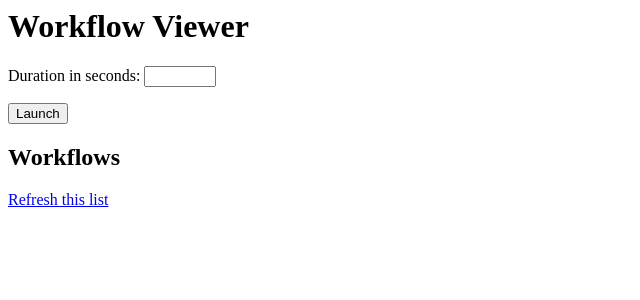
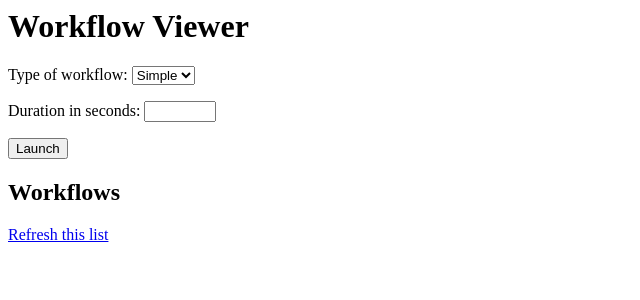
Before and after one commit to cpressey/cyclemill, a Django app: page / in a window 1280 px wide. Shown: the top 300 px of the page, without its empty margins (0-640 px from the left). Run offline with Django 3.2, Linux system fonts and the light colour scheme; data that the repository does not hold is empty; parts of the project's set-up code (start-up, migrations or seed data) failed here and were passed over.

Commit message:
Demonstrate both simple single-task and chain-of-tasks workflows.

```diff
--- a/webapp/workflow/forms.py
+++ b/webapp/workflow/forms.py
@@ -1,5 +1,9 @@
 from django import forms
 
 
-class LaunchTaskForm(forms.Form):
+class LaunchWorkflowForm(forms.Form):
+    type = forms.ChoiceField(label='Type of workflow', choices=[
+        ('simple', 'Simple'),
+        ('chain', 'Chain'),
+    ])
     duration = forms.IntegerField(label='Duration in seconds', max_value=3600, min_value=0)
--- a/webapp/workflow/templates/home.html
+++ b/webapp/workflow/templates/home.html
@@ -11,6 +11,7 @@
   </form>
 
   <h2>Workflows</h2>
+  <a href=".">Refresh this list</a>
   <ul>
     {% for workflow in workflows %}
       <li>
@@ -33,6 +34,4 @@
     {% endfor %}
   </ul>
 
-  <a href=".">Refresh this list</a>
-
 {% endblock content %}
--- a/webapp/workflow/views.py
+++ b/webapp/workflow/views.py
@@ -3,27 +3,35 @@ from django.http import HttpResponseRedirect, HttpResponseBadRequest
 from django.shortcuts import render
 from django.views.decorators.http import require_POST
 
-from workflow.forms import LaunchTaskForm
+from workflow.forms import LaunchWorkflowForm
 from workflow.models import Workflow
-from workflow.tasks import sample_task
+from workflow.tasks import signature_simple, signature_chain
 from workflow.workflows import start_workflow_canvas
 
 
 def home(request):
     return render(request, 'home.html', {
         'workflows': Workflow.objects.all().order_by('-started_at').prefetch_related('tasks'),
-        'form': LaunchTaskForm(),
+        'form': LaunchWorkflowForm(),
     })
 
 
 @require_POST
 def launch(request):
+    # TODO parse with LaunchWorkflowForm here, instead of this manual stuff
+
+    type, signature = {
+        'simple': ('Simple', signature_simple),
+        'chain': ('Chain', signature_chain),
+    }[request.POST.get('type')]
+
     duration = request.POST.get('duration')
     try:
         duration = int(duration)
     except ValueError:
         return HttpResponseBadRequest()
-    workflow = start_workflow_canvas(sample_task.s(duration))
+
+    workflow = start_workflow_canvas(type, signature(duration))
     messages.info(request, '[Workflow {}] is now {} (duration: {} seconds).'.format(
         workflow.id, workflow.status, duration
     ))
--- a/webapp/workflow/workflows.py
+++ b/webapp/workflow/workflows.py
@@ -9,13 +9,13 @@ from workflow.models import Workflow, WorkflowTask
 logger = logging.getLogger(__name__)
 
 
-def start_workflow_canvas(signature):
+def start_workflow_canvas(type, signature):
     """The supplied `signature` should be the signature of a task that takes a
     workflow ID as its first argument (all other arguments to the task must be
     included in the supplied signature), and returns that same workflow ID
     as its result."""
     now = timezone.now()
-    workflow = Workflow.objects.create(type='Basic', started_at=now)
+    workflow = Workflow.objects.create(type=type, started_at=now)
     logger.info('[Workflow {}] is now {}'.format(workflow.id, workflow.status))
     (signature | workflow_finalizer_task.s()).delay(workflow.id)
     return workflow
```
Also changed, not shown: webapp/workflow/tasks.py (+11 -3 lines), README.md.
